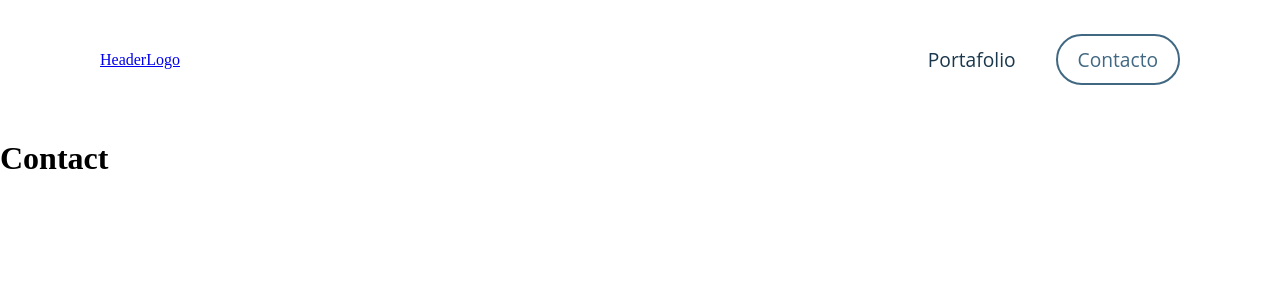
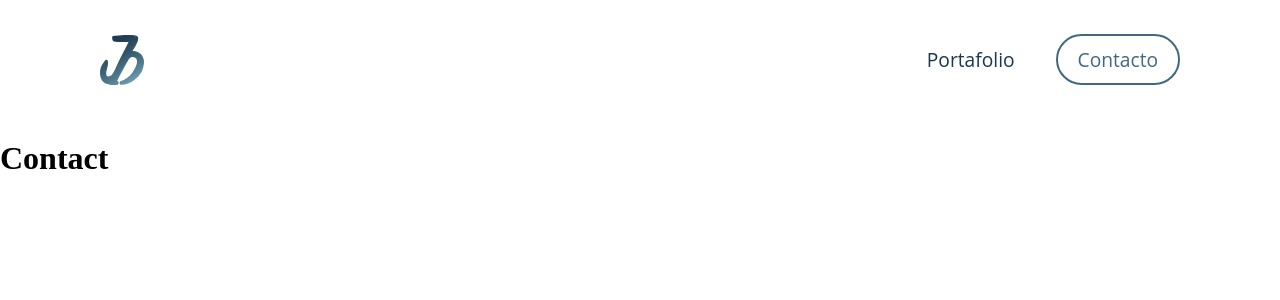
Before and after one commit to jho3r/web-jho3r, a React app: page /contact in a window 1280 px wide. Shown: the top 300 px of the page. Built offline with nearby package versions, Linux system fonts and the light colour scheme.

Commit message:
Finishing basic navbar

```diff
--- a/src/components/HeaderButtons.jsx
+++ b/src/components/HeaderButtons.jsx
@@ -1,6 +1,6 @@
 import React from 'react'
 import { Link } from 'react-router-dom'
-import '../styles/HeaderButtons.scss'
+import '@styles/HeaderButtons.scss'
 import HeaderHamburger from './HeaderHamburger'
 
 const listButtons = [
--- a/src/components/HeaderHamburger.jsx
+++ b/src/components/HeaderHamburger.jsx
@@ -1,5 +1,5 @@
 import React from 'react'
-import '../styles/HeaderHamburger.scss'
+import '@styles/HeaderHamburger.scss'
 
 const HeaderHamburger = () => {
   function handleClick (e) {
--- a/src/components/HeaderLogo.jsx
+++ b/src/components/HeaderLogo.jsx
@@ -1,11 +1,25 @@
-import React from 'react'
+import React, { useState } from 'react'
 import { Link } from 'react-router-dom'
+import '@styles/HeaderLogo.scss'
+
+import logo from '@assets/logo.svg'
+import logoHover from '@assets/logo-hover.svg'
 
 const HeaderLogo = () => {
+  const [isHover, setIsHover] = useState(false)
+
+  const handleHover = () => {
+    setIsHover(!isHover)
+  }
+
+  const activeLogo = isHover ? logoHover : logo
+
   return (
     <React.Fragment>
       <Link to="/">
-        <p>HeaderLogo</p>
+        <div className="HeaderLogo" onMouseEnter={handleHover} onMouseLeave={handleHover}>
+          <img src={activeLogo} alt="Logo" />
+        </div>
       </Link>
     </React.Fragment>
   )
--- a/src/containers/Header.jsx
+++ b/src/containers/Header.jsx
@@ -1,7 +1,7 @@
 import React from 'react'
-import HeaderButtons from '../components/HeaderButtons'
-import HeaderLogo from '../components/HeaderLogo'
-import '../styles/Header.scss'
+import HeaderButtons from '@components/HeaderButtons'
+import HeaderLogo from '@components/HeaderLogo'
+import '@styles/Header.scss'
 
 const Header = () => {
   return (
--- a/src/index.js
+++ b/src/index.js
@@ -1,6 +1,6 @@
 import React from 'react'
 import * as ReactDOMClient from 'react-dom/client'
-import App from './routes/App'
+import App from '@routes/App'
 
 const rootElement = document.getElementById('root')
 const root = ReactDOMClient.createRoot(rootElement)
--- a/src/styles/HeaderButtons.scss
+++ b/src/styles/HeaderButtons.scss
@@ -20,20 +20,21 @@
             text-decoration: none;
             font-size: $nav-button-text-size;
             font-family: $font-title;
-            transition: 0.3s;
+            transition: 0.4s;
+            border-radius: 30px;
+            padding: 10px 20px;
+            border: 1px solid $color-back;
             &:hover {
                 color: $color-primary-light;
+                border: 1px solid $color-primary-light;
             }
         }
     }
 
     li:last-child {
         a {
-            transition: 0.3s;
             border: 2px solid $color-primary;
             color: $color-primary;
-            border-radius: 30px;
-            padding: 10px 20px;
             &:hover {
                 background-color: $color-primary;
                 color: $white;
--- /dev/null
+++ b/src/styles/HeaderLogo.scss
@@ -0,0 +1,11 @@
+@import 'vars';
+
+.HeaderLogo {
+    position: relative;
+    height: 50px;
+    width: auto;
+    img {
+        position: absolute;
+        height: 50px;
+    }
+}
--- a/src/styles/_vars.scss
+++ b/src/styles/_vars.scss
@@ -18,5 +18,5 @@ $max-width: 768px;
 // navbar
 
 $nav-padding: 30px 100px;
-$nav-button-margin-left: 40px;
+$nav-button-margin-left: 20px;
 $nav-button-text-size: 1.2em;
--- a/webpack.config.js
+++ b/webpack.config.js
@@ -13,13 +13,13 @@ module.exports = {
   resolve: {
     extensions: ['.js', '.jsx'],
     alias: {
-      '@components': path.resolve(__dirname, 'src/components/'),
-      '@containers': path.resolve(__dirname, 'src/containers/'),
-      '@pages': path.resolve(__dirname, 'src/pages/'),
-      '@routes': path.resolve(__dirname, 'src/routes/'),
-      '@styles': path.resolve(__dirname, 'src/styles/'),
-      '@icons': path.resolve(__dirname, 'src/assets/icons/'),
-      '@logos': path.resolve(__dirname, 'src/assets/logos/')
+      '@': path.resolve(__dirname, 'src'),
+      '@components': path.resolve(__dirname, 'src/components'),
+      '@containers': path.resolve(__dirname, 'src/containers'),
+      '@pages': path.resolve(__dirname, 'src/pages'),
+      '@routes': path.resolve(__dirname, 'src/routes'),
+      '@styles': path.resolve(__dirname, 'src/styles'),
+      '@assets': path.resolve(__dirname, 'src/assets')
     }
   },
   module: {
```
Also changed, not shown: src/routes/App.jsx (+8 -8 lines), src/assets/logo-hover.svg (added), src/assets/logo.svg (added).
